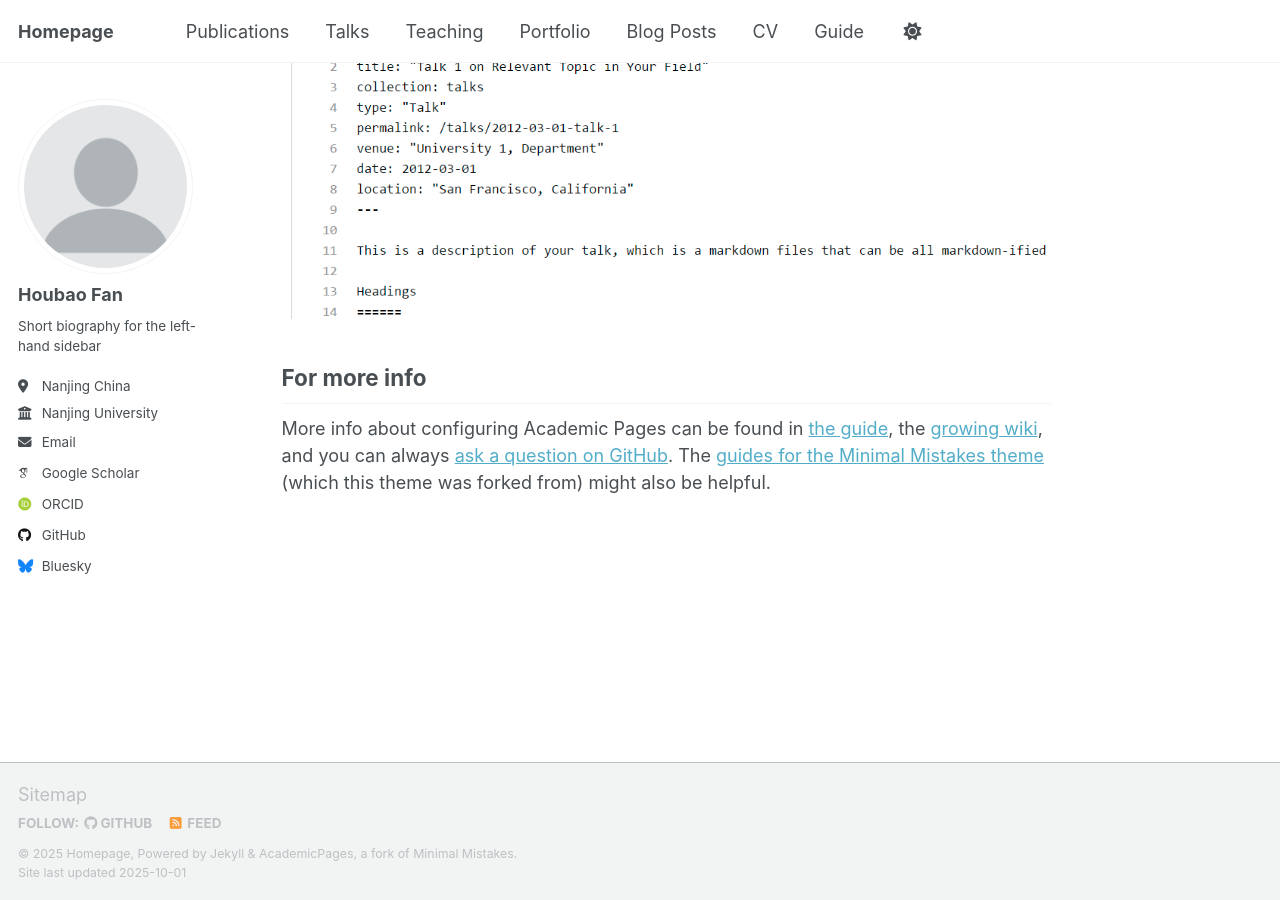
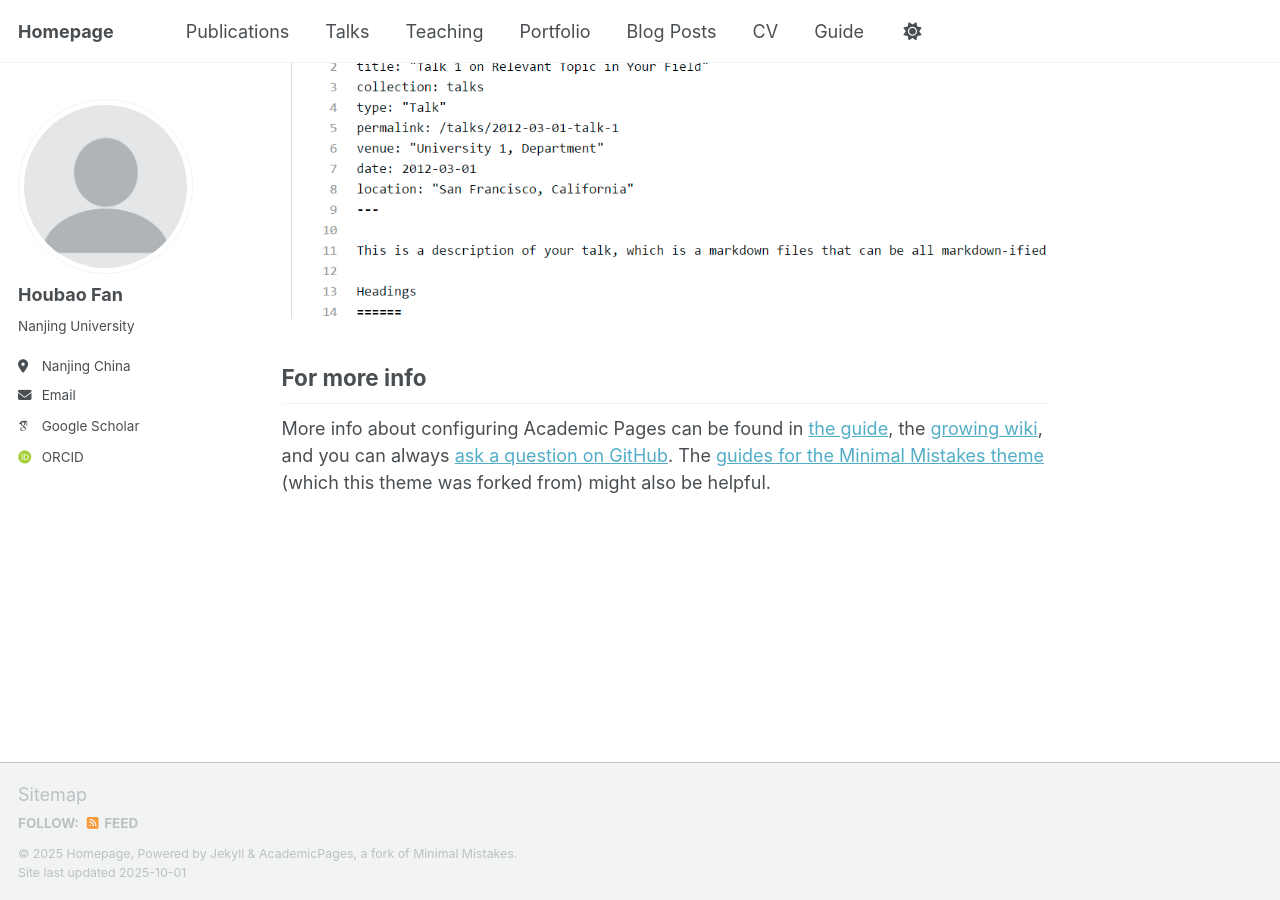
Before and after one commit to fhb0211/fhb0211.github.io, a Jekyll site: the page built from _pages/about.md, in a window 1280 px wide and 900 px high, scrolled down 2880 px. Built offline with Jekyll 4.4.1, drawn with Linux system fonts in a browser that asks for light colours; some web fonts are replaced; a script that is not in the unit is left out; some of the changed lines change nothing that is shown.

Commit message:
Update _config.yml

```diff
--- a/_config.yml
+++ b/_config.yml
@@ -13,9 +13,9 @@
 title_separator          : "-"
 name                     : &name "Homepage"
 description              : &description "Houbao Fan"   # Update this with a general description of your site, this is the default if not overridden by a page
-url                      : https://academicpages.github.io # The base hostname & protocol for your site e.g. "https://fhb0211.github.io"
+url                      : https://fhb0211.github.io # The base hostname & protocol for your site e.g. "https://fhb0211.github.io"
 baseurl                  : "" # the subpath of your site, e.g. "/blog"
-repository               : "academicpages/academicpages.github.io"
+repository               : "fhb0211/fhb0211.github.io"
 
 # Site Author - The following control what appear as part of the author content on the side bar.
 #               If a field is blank the icon and link will not appear, otherwise it will be shown.
@@ -25,9 +25,9 @@
   avatar           : "profile.png"
   name             : "Houbao Fan"
   pronouns         : # example: "she/her"
-  bio              : "Short biography for the left-hand sidebar"
+  bio              : "Nanjing University"
   location         : "Nanjing China"
-  employer         : "Nanjing University"
+  employer         : # URL
   uri              : # URL
   email            : "fhb0211@163.com"
 
@@ -47,13 +47,13 @@
   bitbucket        : # Username - Update with your username on the site
   codepen          : # Username
   dribbble         : # Username
-  github           : "academicpages"
+  github           : # URL
   kaggle           : # Username
   stackoverflow    : # User number or user number and name (i.e., use "1" or "1/jeff-atwood")
 
   # Social media
   artstation       : # Username
-  bluesky          : "bsky.app" # Replace this with you Bluesky username
+  bluesky          : # URL
   facebook         : # Username
   flickr           : # Username
   foursquare       : # Username
@@ -80,8 +80,6 @@
 
 # Publication Category - The following the list of publication categories and their headings
 publication_category:
-  books:
-    title: 'Books'
   manuscripts:
     title: 'Journal Articles'
   conferences:
```
